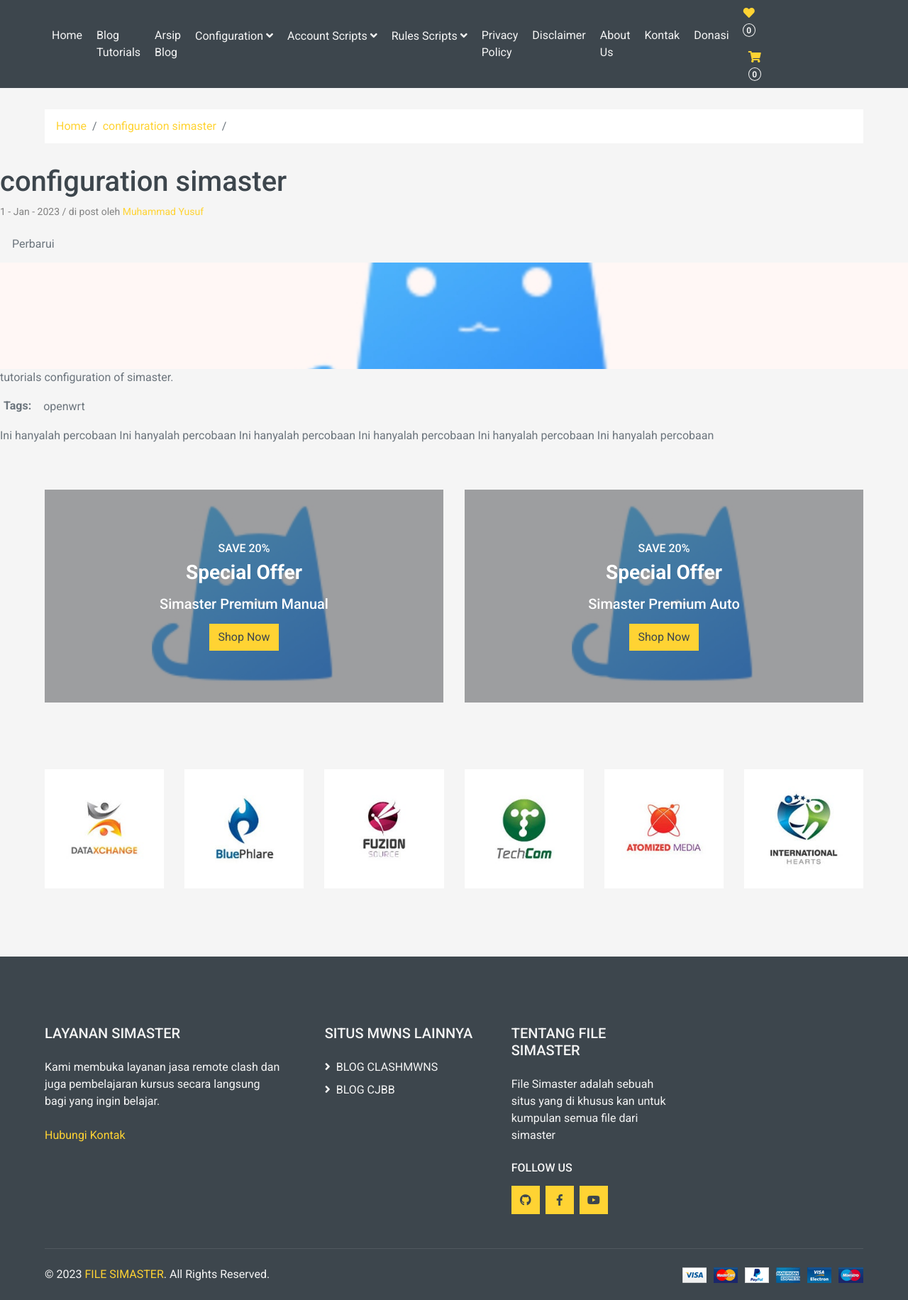
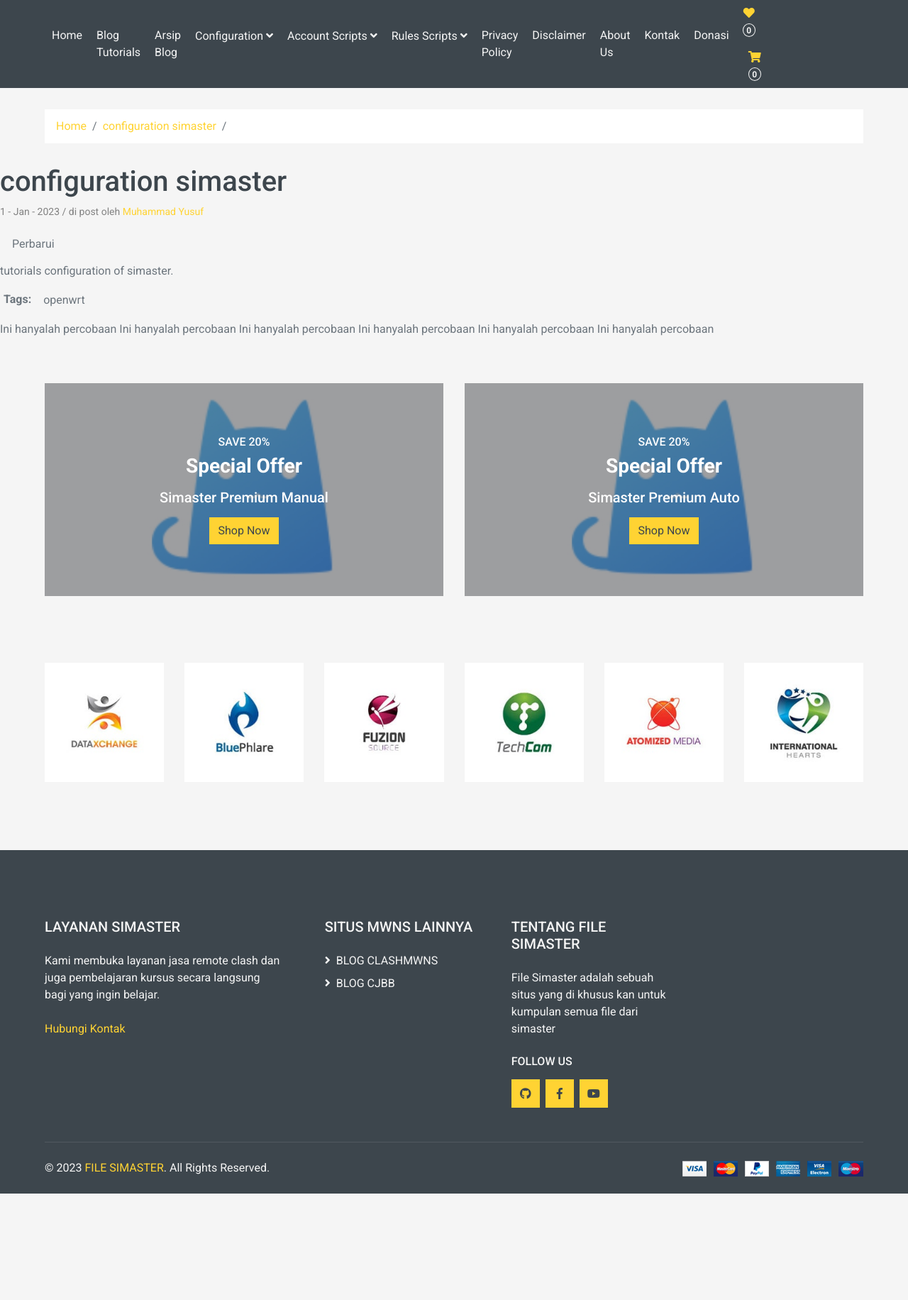
Before and after one commit to mwnsofficial/simaster, a Jekyll site: the page built from _posts/2023-01-01-simaster.md, in a window 1280 px wide. Shown: the whole page at 71% size. Built offline with Jekyll 4.4.1, drawn with Linux system fonts in a browser that asks for light colours; nearby versions of some CDN libraries; after the commit the page ends 1682 px from its top, so only the background shows below that.

Commit message:
Update post.html

```diff
--- a/_layouts/post.html
+++ b/_layouts/post.html
@@ -11,13 +11,6 @@
         {% if site.github_editme_path %}
         <a target="_blank" rel="noopener" href="https://github.com/{{site.github_editme_path}}{{page.path}}" class="btn btn-default githubEditButton" role="button"><i class="fa fa-pencil fa-lg"></i> Perbarui</a>
         {% endif %}
-
-    {%- if page.image -%}
-      <img src="{{- page.image | relative_url -}}" alt="" class="featured-image-post">
-    {%- else -%}
-      {%- assign postImage = "/assets/images/image-default.jpg" -%}
-      <img src="{{- postImage | relative_url -}}" alt="" class="featured-image-post">
-    {%- endif -%}
 
         {% if page.summary %}
         <div class="summary">{{page.summary}}</div>
```
